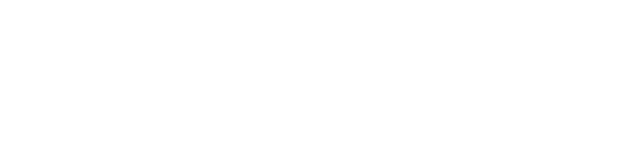
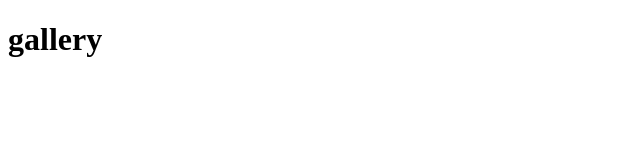
Before and after one commit to klecekman/fluffy-invention, a plain HTML site: page index.html in a window 1280 px wide. Shown: the whole page, without its empty margins (0-640 px from the left). Drawn offline with Linux system fonts and the light colour scheme.

Commit message:
add header

```diff
--- a/index.html
+++ b/index.html
@@ -6,6 +6,6 @@
     <title>AGH - test</title>
 </head>
 <body>
-
+  <h1>gallery</h1>
 </body>
 </html>
```
